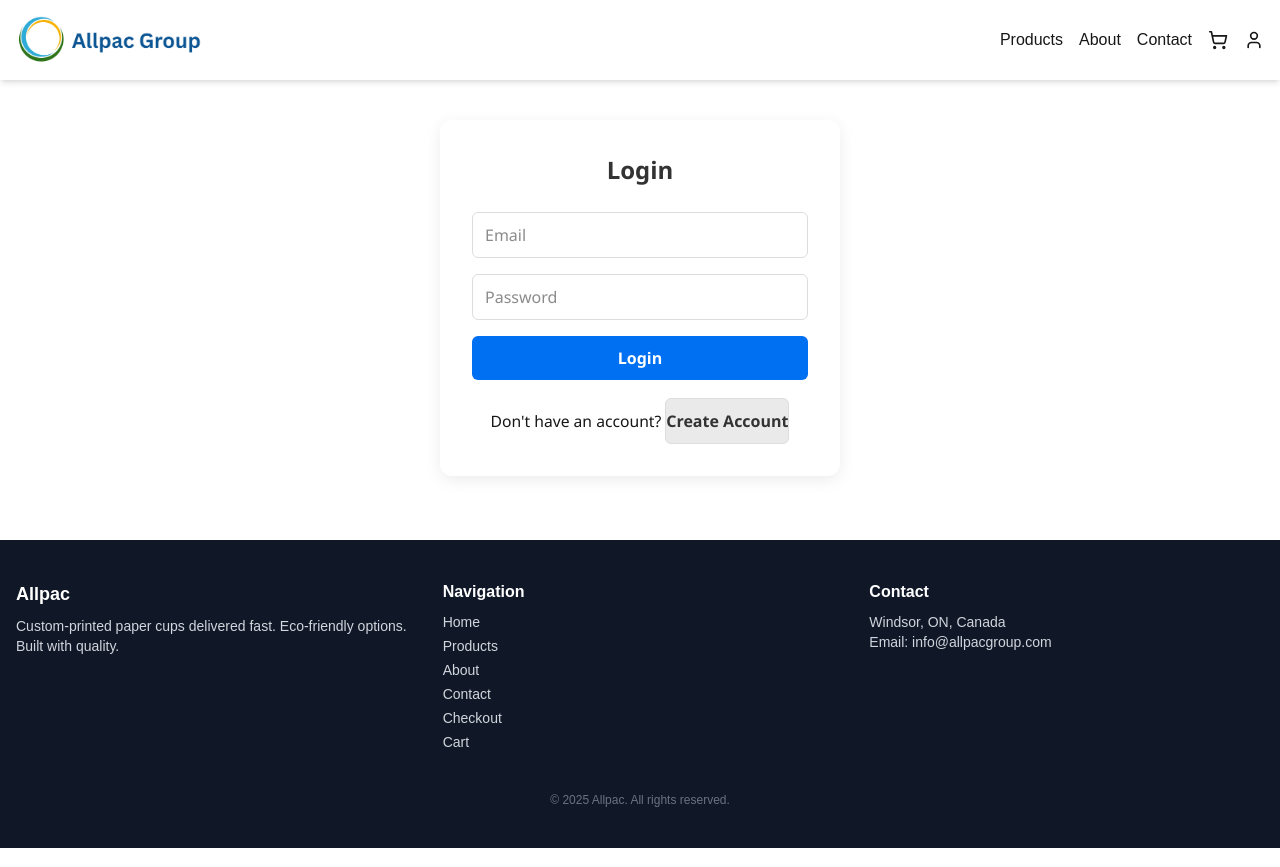
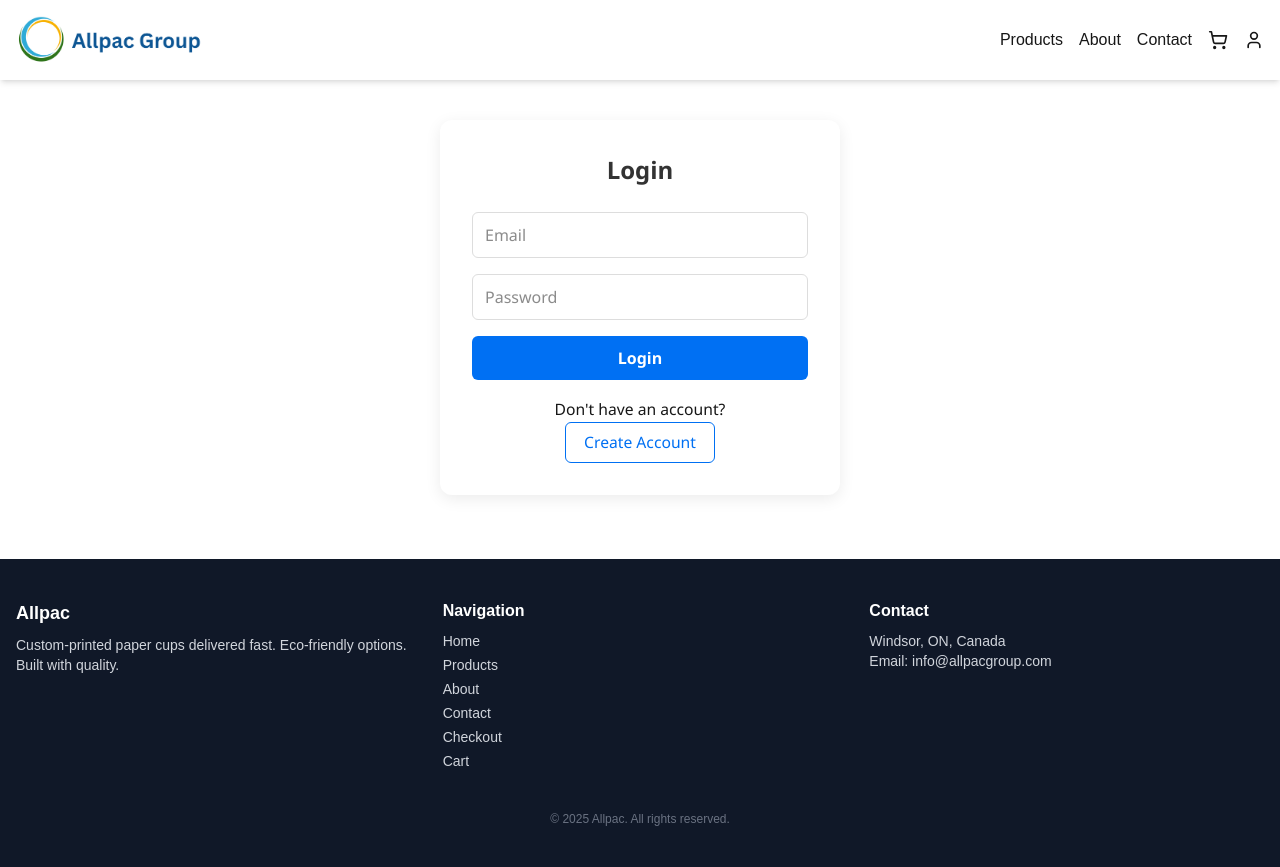
Before and after one commit to Emadedin1/allpacstore, a Next.js app in the folder frontend/: page /login in a window 1280 px wide. Built offline with nearby package versions, Linux system fonts and the light colour scheme.

Commit message:
Update LoginPage.jsx

```diff
--- a/frontend/src/components/LoginPage.jsx
+++ b/frontend/src/components/LoginPage.jsx
@@ -46,11 +46,16 @@ const styles = {
     cursor: "pointer",
     transition: "background 0.2s",
   },
-  buttonAlt: {
-    background: "#eaeaea",
-    color: "#333",
-    border: "1px solid #ddd",
-    marginLeft: "4px",
+  buttonSwitch: {
+    background: "#fff",
+    color: "#0070f3",
+    border: "1px solid #0070f3",
+    fontWeight: 500,
+    padding: "8px 18px",
+    borderRadius: "6px",
+    marginLeft: "6px",
+    marginRight: "6px",
+    cursor: "pointer",
   },
   error: {
     color: "#e00",
@@ -168,10 +173,10 @@ export default function LoginPage({ mode: initialMode = "login" }) {
       <div style={styles.switch}>
         {mode === "login" ? (
           <span>
-            Don&apos;t have an account?
+            Don&apos;t have an account?{" "}
             <button
               type="button"
-              style={{ ...styles.button, ...styles.buttonAlt }}
+              style={styles.buttonSwitch}
               onClick={() => setMode("register")}
             >
               Create Account
@@ -179,10 +184,10 @@ export default function LoginPage({ mode: initialMode = "login" }) {
           </span>
         ) : (
           <span>
-            Already have an account?
+            Already have an account?{" "}
             <button
               type="button"
-              style={{ ...styles.button, ...styles.buttonAlt }}
+              style={styles.buttonSwitch}
               onClick={() => setMode("login")}
             >
               Login
```
